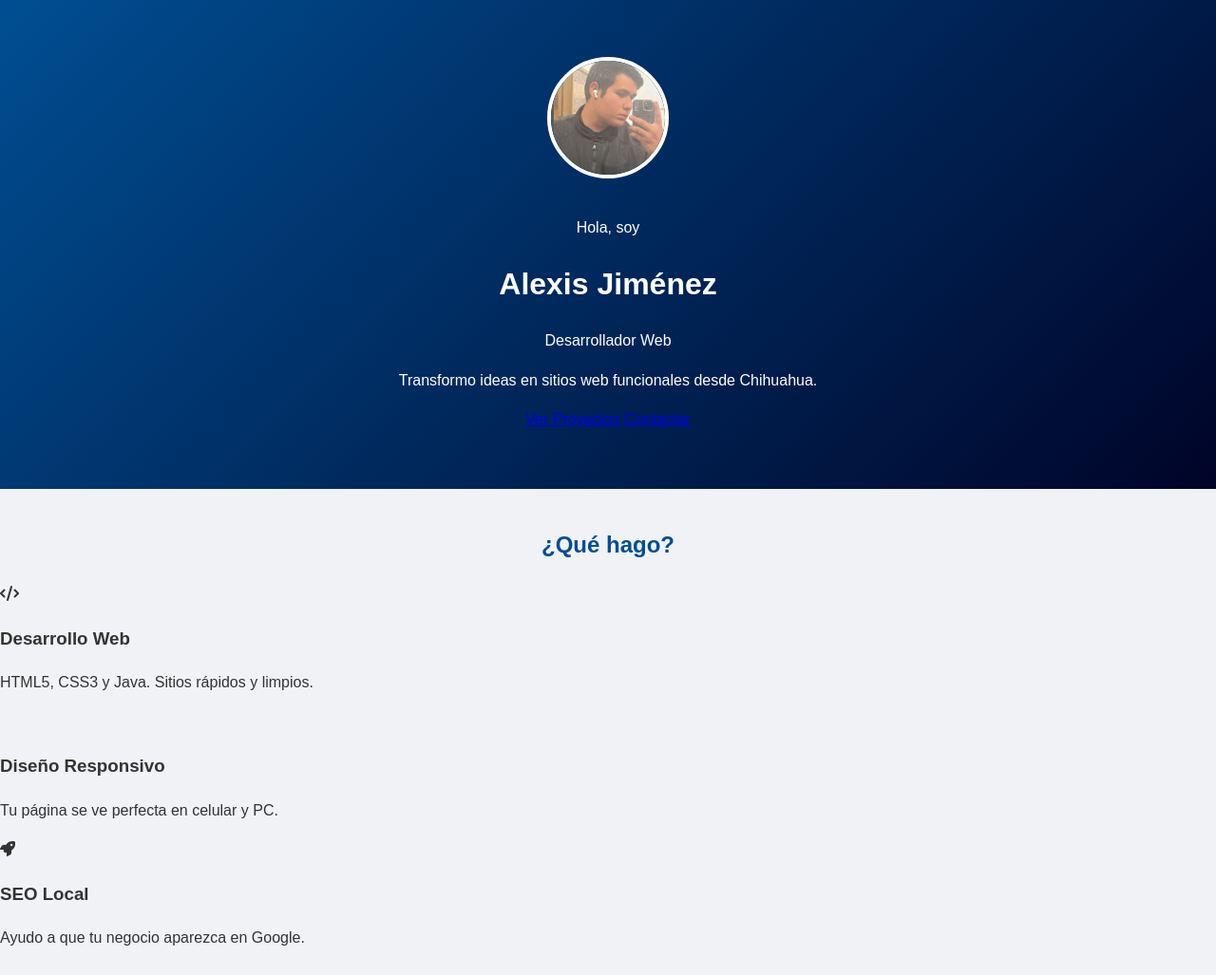
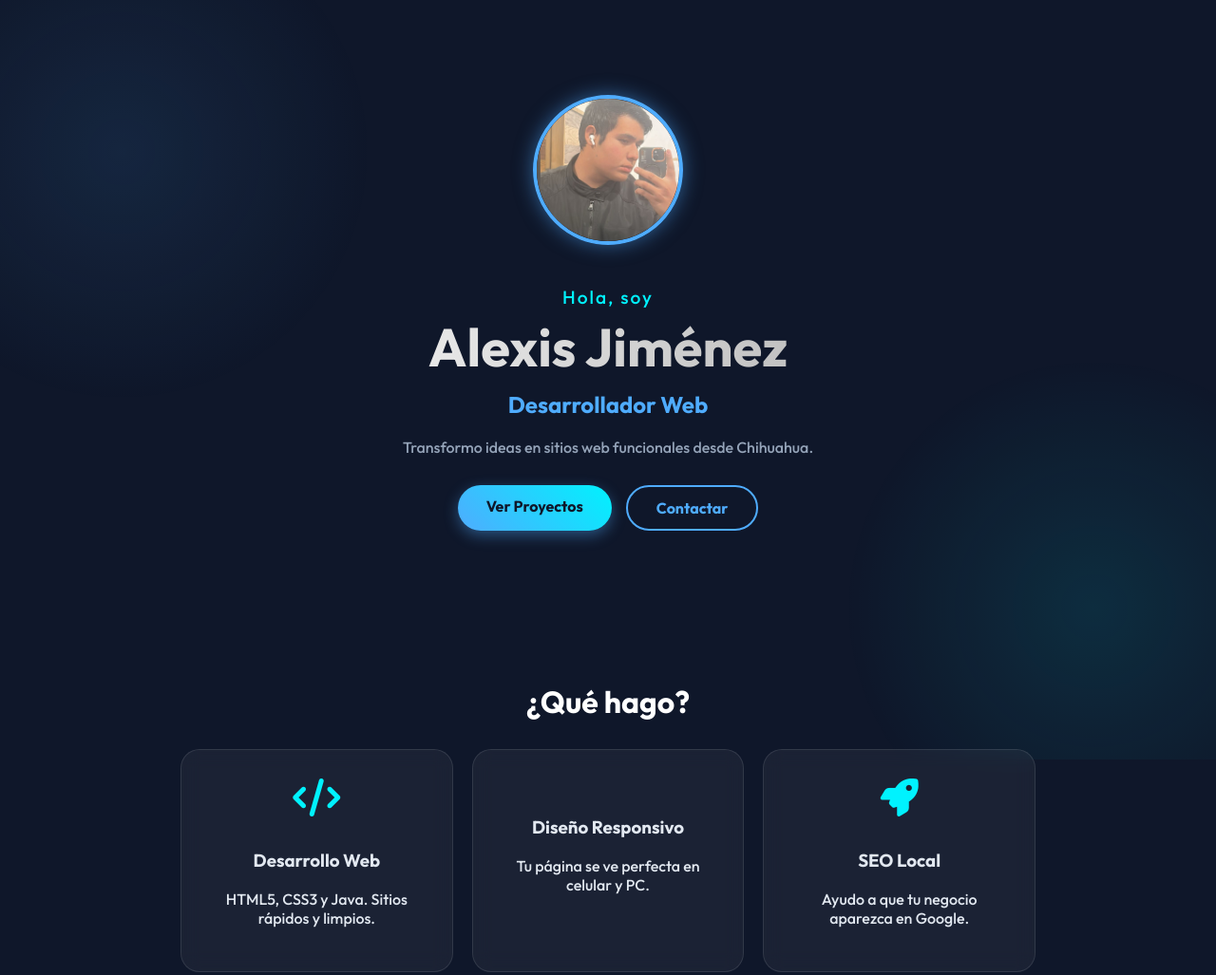
Before and after one commit to Alexisp1217i/Alexisp1217i.github.io, a plain HTML site: page index.html in a window 1280 px wide. Shown: the top 1027 px of the page at 95% size. Drawn offline with Linux system fonts and the light colour scheme.

Commit message:
Import modern font and enhance CSS styles
Added modern font and updated styles for various elements.

```diff
--- a/style.css
+++ b/style.css
@@ -1,93 +1,121 @@
-/* Estilos Generales */
+/* IMPORTAR FUENTE MODERNA */
+@import url('https://fonts.googleapis.com/css2?family=Outfit:wght@300;500;700&display=swap');
+
+:root {
+    --primary: #4facfe; /* Azul Neón */
+    --secondary: #00f2fe; /* Celeste */
+    --dark: #0f172a; /* Azul muy oscuro (casi negro) */
+    --glass: rgba(255, 255, 255, 0.05); /* Efecto cristal */
+    --text: #e2e8f0;
+}
+
 body {
-    font-family: 'Arial', sans-serif;
+    font-family: 'Outfit', sans-serif;
     margin: 0;
     padding: 0;
-    background-color: #f0f2f5;
-    color: #333;
-    line-height: 1.6;
+    background-color: var(--dark);
+    color: var(--text);
+    overflow-x: hidden;
 }
 
-.container { max-width: 800px; margin: 0 auto; padding: 20px; }
+/* FONDO ANIMADO */
+.background-animation {
+    position: fixed;
+    top: 0; left: 0; width: 100%; height: 100%;
+    background: radial-gradient(circle at 10% 20%, rgba(79, 172, 254, 0.1) 0%, transparent 20%),
+                radial-gradient(circle at 90% 80%, rgba(0, 242, 254, 0.1) 0%, transparent 20%);
+    z-index: -1;
+}
 
-/* Héroe (Parte de arriba) */
+.main-container { max-width: 900px; margin: 0 auto; padding: 20px; }
+
+/* HERO SECTION */
 .hero {
-    background: linear-gradient(135deg, #004e92, #000428); /* Azul Oscuro */
-    color: white;
     text-align: center;
-    padding: 60px 20px;
+    padding: 80px 20px;
+    animation: fadeIn 1.5s ease;
 }
 
 .foto-perfil {
-    width: 120px;
-    height: 120px;
+    width: 150px; height: 150px;
     border-radius: 50%;
-    border: 4px solid white;
+    border: 4px solid var(--primary);
+    box-shadow: 0 0 20px rgba(79, 172, 254, 0.5); /* Resplandor azul */
     object-fit: cover;
-    margin-bottom: 15px;
+    margin-bottom: 20px;
 }
 
-.resaltado { color: #4facfe; } /* Azul claro para tu nombre */
+.saludo { font-size: 1.2rem; color: var(--secondary); letter-spacing: 2px; margin-bottom: 5px; }
+h1 { font-size: 3.5rem; margin: 0; background: linear-gradient(to right, #fff, #aaa); -webkit-background-clip: text; color: transparent; }
 
-.boton-cta {
-    display: inline-block;
-    background: #4facfe;
-    color: white;
-    padding: 10px 25px;
-    text-decoration: none;
-    border-radius: 5px;
-    font-weight: bold;
-    margin-top: 20px;
+/* EFECTO DE ESCRITURA */
+.typing-container {
+    font-size: 1.5rem; color: var(--primary); margin: 10px 0; font-weight: bold;
 }
 
-/* Secciones */
-h2 { text-align: center; color: #004e92; margin-top: 40px; }
+.bio-corta { color: #94a3b8; max-width: 500px; margin: 20px auto; }
 
-/* Grid de Habilidades */
-.grid-habilidades {
-    display: flex;
-    justify-content: space-around;
-    text-align: center;
-    margin-top: 20px;
+/* BOTONES NEÓN */
+.botones-hero { margin-top: 30px; display: flex; gap: 15px; justify-content: center; }
+
+.btn-primary {
+    background: linear-gradient(45deg, var(--primary), var(--secondary));
+    color: var(--dark); padding: 12px 30px; border-radius: 50px;
+    text-decoration: none; font-weight: bold; box-shadow: 0 5px 15px rgba(79, 172, 254, 0.4);
+    transition: 0.3s;
 }
 
-.card-habilidad {
-    background: white;
-    padding: 20px;
-    border-radius: 10px;
-    width: 30%;
-    box-shadow: 0 2px 5px rgba(0,0,0,0.1);
+.btn-secondary {
+    background: transparent; border: 2px solid var(--primary);
+    color: var(--primary); padding: 12px 30px; border-radius: 50px;
+    text-decoration: none; font-weight: bold; transition: 0.3s;
 }
 
-.icono { font-size: 40px; color: #004e92; margin-bottom: 10px; }
+.btn-primary:hover { transform: translateY(-3px); box-shadow: 0 10px 25px rgba(79, 172, 254, 0.6); }
+.btn-secondary:hover { background: rgba(79, 172, 254, 0.1); }
 
-/* Proyectos */
-.proyecto {
-    background: white;
-    padding: 20px;
-    border-radius: 10px;
-    margin-bottom: 20px;
-    box-shadow: 0 2px 5px rgba(0,0,0,0.1);
-    border-left: 5px solid #4facfe; /* Una línea azul bonita a la izquierda */
+/* EFECTO CRISTAL (GLASSMORPHISM) */
+.glass-card {
+    background: var(--glass);
+    backdrop-filter: blur(10px); /* Efecto borroso detrás */
+    border: 1px solid rgba(255, 255, 255, 0.1);
+    padding: 30px; border-radius: 20px; text-align: center;
+    transition: 0.3s;
 }
 
-.tecnologias { font-size: 0.9em; color: #666; font-style: italic; }
+.glass-card:hover { transform: translateY(-5px); background: rgba(255,255,255,0.08); }
+.icono-card { font-size: 2.5rem; color: var(--secondary); margin-bottom: 15px; }
 
-.boton-ver {
-    display: inline-block;
-    text-decoration: none;
-    color: #004e92;
-    font-weight: bold;
-    margin-top: 10px;
+.grid-cards { display: grid; grid-template-columns: repeat(auto-fit, minmax(250px, 1fr)); gap: 20px; margin-top: 30px; }
+.titulo-seccion { text-align: center; font-size: 2rem; margin-top: 80px; color: white; }
+
+/* PROYECTOS */
+.proyecto-card {
+    display: flex; background: #1e293b; border-radius: 20px; overflow: hidden;
+    margin-bottom: 30px; border: 1px solid rgba(255,255,255,0.05);
+    flex-wrap: wrap;
 }
 
-/* Footer */
-.pie-pagina {
-    background: #333;
-    color: white;
-    text-align: center;
-    padding: 30px 20px;
-    margin-top: 50px;
+.img-container { flex: 1; min-width: 300px; }
+.img-container img { width: 100%; height: 100%; object-fit: cover; transition: 0.5s; }
+.proyecto-card:hover img { transform: scale(1.05); }
+
+.info-proyecto { flex: 1; padding: 30px; display: flex; flex-direction: column; justify-content: center; }
+.info-proyecto h3 { color: var(--secondary); margin-top: 0; font-size: 1.5rem; }
+.btn-mini {
+    align-self: flex-start; margin-top: 15px; text-decoration: none;
+    color: white; border-bottom: 2px solid var(--primary); padding-bottom: 5px;
 }
 
-.redes a { color: #4facfe; text-decoration: none; margin: 0 10px; font-weight: bold; }
+/* FOOTER */
+footer { text-align: center; padding: 50px 0; margin-top: 50px; border-top: 1px solid rgba(255,255,255,0.1); }
+.redes-sociales { display: flex; justify-content: center; gap: 20px; margin: 30px 0; }
+.social-link {
+    font-size: 2rem; color: #94a3b8; transition: 0.3s;
+}
+.social-link:hover { color: var(--primary); transform: scale(1.2); }
+.whatsapp:hover { color: #25D366; }
+.linkedin:hover { color: #0077b5; }
+.github:hover { color: white; }
+
+@keyframes fadeIn { from { opacity: 0; transform: translateY(20px); } to { opacity: 1; transform: translateY(0); } }
```
